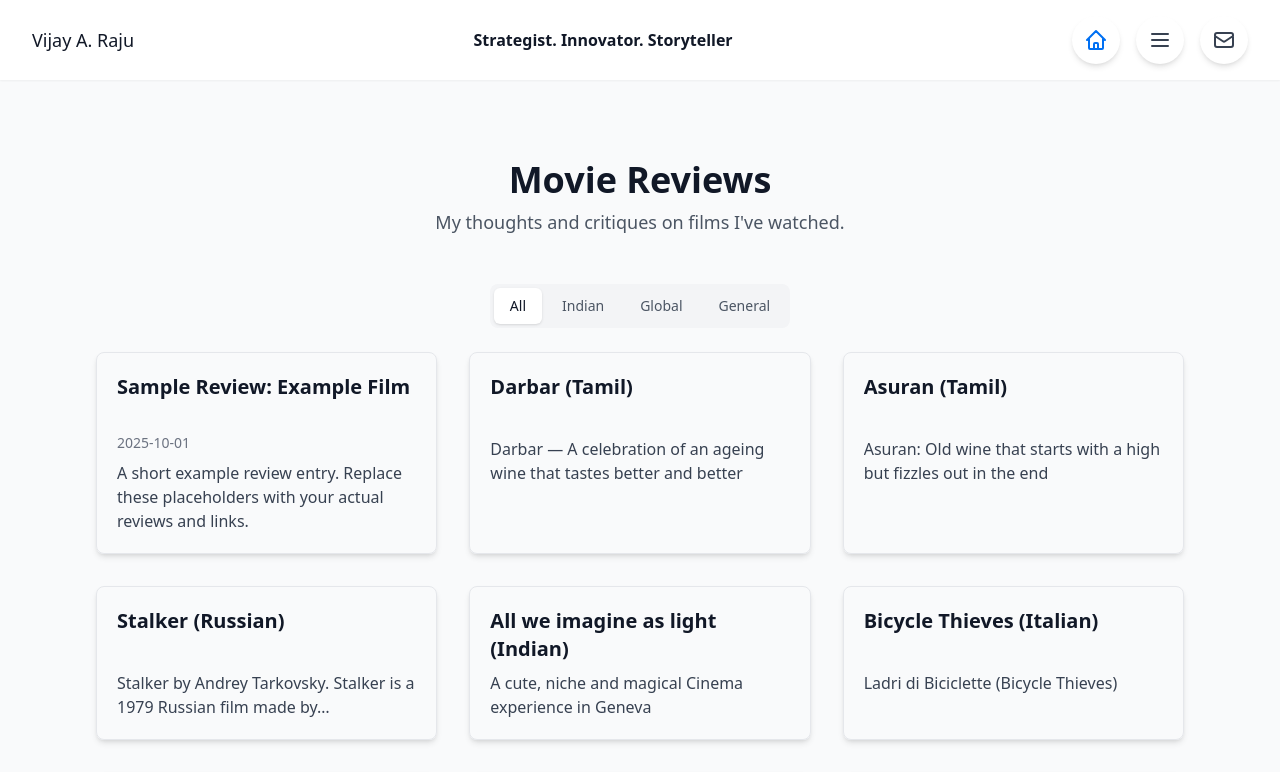
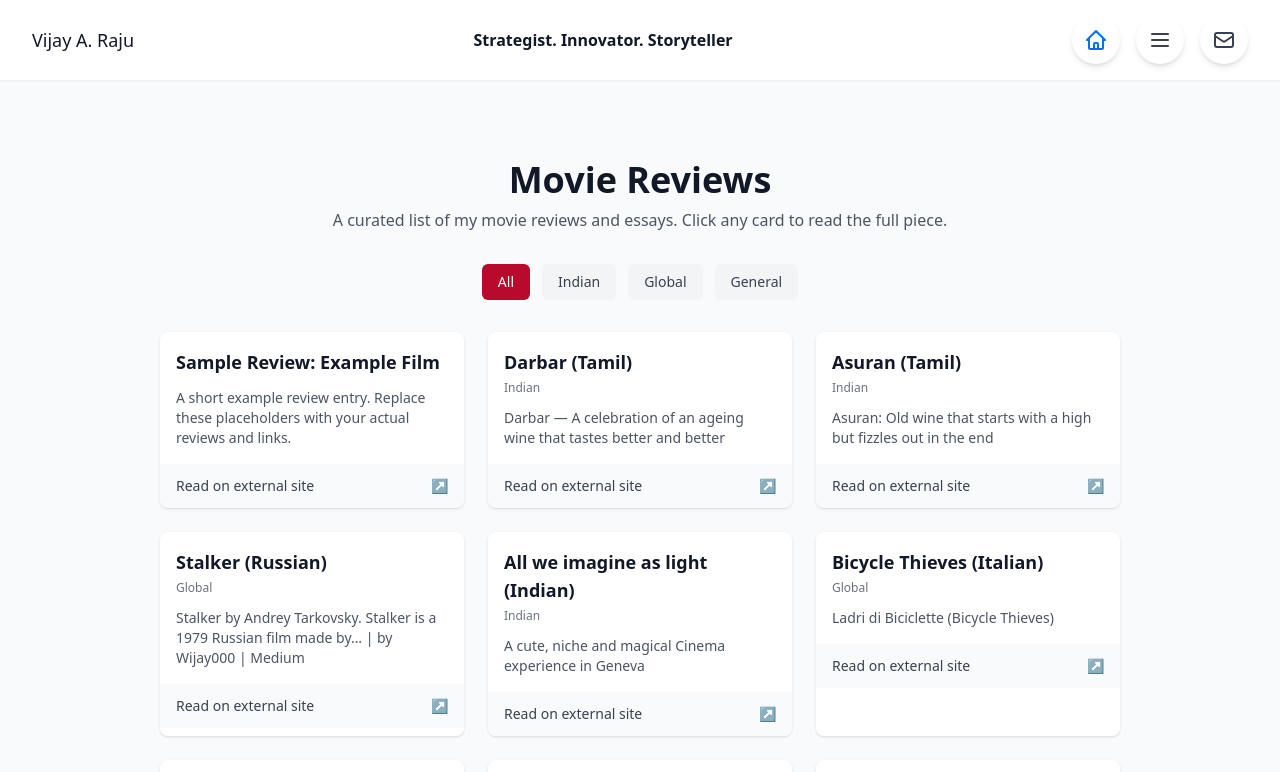
Before and after one commit to Wijay000/draft, a Next.js app: page /movie-reviews in a window 1280 px wide. Shown: the top 772 px of the page. Built offline with nearby package versions, Linux system fonts and the light colour scheme.

Commit message:
feat(ui): add Movie Reviews card and page

```diff
--- a/pages/admin.js
+++ b/pages/admin.js
@@ -1,77 +1,11 @@
-import { useState, useEffect } from 'react'
+import { useEffect } from 'react'
+import { useRouter } from 'next/router'
 
+// Admin page for Movie Reviews has been removed. Redirect to the homepage.
 export default function Admin() {
-  const [reviews, setReviews] = useState([])
-  const [form, setForm] = useState({ title: '', date: '', description: '', url: '' })
-  const [status, setStatus] = useState('')
-
+  const router = useRouter()
   useEffect(() => {
-    fetch('/api/reviews')
-      .then(r => r.json())
-      .then(data => setReviews(data))
-      .catch(() => setReviews([]))
-  }, [])
-
-  const addReview = () => {
-    if (!form.title) return
-    const next = [form, ...reviews]
-    setReviews(next)
-    setForm({ title: '', date: '', description: '', url: '' })
-  }
-
-  const removeReview = (index) => {
-    const next = reviews.filter((_, i) => i !== index)
-    setReviews(next)
-  }
-
-  const save = async () => {
-    setStatus('Saving...')
-    try {
-      const res = await fetch('/api/save-reviews', {
-        method: 'POST',
-        headers: { 'Content-Type': 'application/json' },
-        body: JSON.stringify(reviews)
-      })
-      const json = await res.json()
-      if (res.ok) setStatus('Saved — ' + (json.message || 'done'))
-      else setStatus('Error: ' + (json.error || res.statusText))
-    } catch (err) {
-      setStatus('Error: ' + err.message)
-    }
-  }
-
-  return (
-    <div className="max-w-4xl mx-auto px-4 sm:px-6 lg:px-8 py-12">
-      <h1 className="text-2xl font-bold mb-4">Admin — Movie Reviews</h1>
-
-      <div className="mb-6 grid grid-cols-1 sm:grid-cols-3 gap-3">
-        <input className="border p-2" placeholder="Title" value={form.title} onChange={e => setForm({ ...form, title: e.target.value })} />
-        <input className="border p-2" placeholder="Date" value={form.date} onChange={e => setForm({ ...form, date: e.target.value })} />
-        <input className="border p-2" placeholder="URL" value={form.url} onChange={e => setForm({ ...form, url: e.target.value })} />
-        <textarea className="border p-2 col-span-1 sm:col-span-3" placeholder="Description" value={form.description} onChange={e => setForm({ ...form, description: e.target.value })} />
-        <div className="col-span-1 sm:col-span-3 flex gap-2">
-          <button onClick={addReview} className="px-4 py-2 bg-gray-200 rounded">Add to list</button>
-          <button onClick={save} className="px-4 py-2 bg-[#b80a2c] text-white rounded">Save to repo</button>
-          <div className="ml-auto text-sm text-gray-600">{status}</div>
-        </div>
-      </div>
-
-      <h2 className="text-xl font-semibold mb-2">Current list</h2>
-      <div className="space-y-3">
-        {reviews.map((r, i) => (
-          <div key={i} className="p-3 border rounded flex items-start gap-3">
-            <div className="flex-1">
-              <div className="font-semibold">{r.title}</div>
-              <div className="text-sm text-gray-500">{r.date}</div>
-              <div className="text-sm mt-1">{r.description}</div>
-              <div className="text-sm text-blue-600 mt-1">{r.url}</div>
-            </div>
-            <div>
-              <button onClick={() => removeReview(i)} className="px-3 py-1 bg-red-100 text-red-700 rounded">Remove</button>
-            </div>
-          </div>
-        ))}
-      </div>
-    </div>
-  )
+    router.replace('/')
+  }, [router])
+  return null
 }
--- a/pages/movie-reviews.js
+++ b/pages/movie-reviews.js
@@ -1,93 +1,71 @@
 import { useState } from 'react'
 import reviews from '../data/reviews.json'
+import { motion } from 'framer-motion'
 
 export default function MovieReviews() {
-  // Show all reviews by default; tabs filter the list when selected
-  const [activeTab, setActiveTab] = useState('All')
+  const [tab, setTab] = useState('all')
 
-  const clean = (s) => {
-    if (!s) return s
-    // Remove the trailing ' | by Wijay000 | Medium' suffix if present and trim
-    return String(s).replace(/\s*\|\s*by\s*Wijay000\s*\|\s*Medium\s*$/i, '').trim()
-  }
+  const tabs = [
+    { key: 'all', label: 'All' },
+    { key: 'indian', label: 'Indian' },
+    { key: 'global', label: 'Global' },
+    { key: 'general', label: 'General' }
+  ]
 
-  const filtered = reviews.filter((r) => {
-    const region = r.region ? String(r.region).toLowerCase() : null
-    if (activeTab === 'All') return true
-    if (activeTab === 'Indian') return region === 'indian'
-    if (activeTab === 'Global') return region === 'global'
-    // General tab: include reviews explicitly marked general, and any without a region
-    return region === 'general' || !region
+  const filtered = reviews.filter(r => {
+    if (!r.region) return tab === 'all'
+    const region = String(r.region).toLowerCase()
+    if (tab === 'all') return true
+    return region === tab
   })
 
-  // Ensure only one Featured review: prefer the review whose cleaned title is exactly 'Stalker'
-  // No featured card: render filtered list directly
-  const listToRender = filtered
+  return (
+    <div className="max-w-5xl mx-auto px-4 sm:px-6 lg:px-8 py-12 sm:py-16">
+      <motion.div initial={{ opacity: 0, y: 10 }} animate={{ opacity: 1, y: 0 }} className="text-center mb-8">
+        <h1 className="text-3xl sm:text-4xl font-bold text-gray-900">Movie Reviews</h1>
+        <p className="text-gray-600 mt-2">A curated list of my movie reviews and essays. Click any card to read the full piece.</p>
+      </motion.div>
 
-
-
-  return (
-    <div className="max-w-6xl mx-auto px-4 sm:px-6 lg:px-8 py-12 sm:py-16">
-      <header className="mb-10 sm:mb-12 text-center">
-        <h1 className="text-3xl sm:text-4xl font-bold text-gray-900 mb-2">Movie Reviews</h1>
-        <p className="text-base sm:text-lg text-gray-600">My thoughts and critiques on films I've watched.</p>
-      </header>
-
-      {/* Tabs */}
-      <div className="flex justify-center mb-6">
-        <nav className="inline-flex rounded-lg bg-gray-100 p-1">
+      <div className="flex gap-3 mb-8 justify-center flex-wrap">
+        {tabs.map(t => (
           <button
-            onClick={() => setActiveTab('All')}
-            className={`px-4 py-2 rounded-md text-sm font-medium ${activeTab === 'All' ? 'bg-white shadow text-gray-900' : 'text-gray-600'}`}
+            key={t.key}
+            onClick={() => setTab(t.key)}
+            className={`px-4 py-2 rounded-md text-sm font-medium ${tab === t.key ? 'bg-[#b80a2c] text-white' : 'bg-gray-100 text-gray-700 hover:bg-gray-200'}`}
           >
-            All
+            {t.label}
           </button>
-          <button
-            onClick={() => setActiveTab('Indian')}
-            className={`ml-1 px-4 py-2 rounded-md text-sm font-medium ${activeTab === 'Indian' ? 'bg-white shadow text-gray-900' : 'text-gray-600'}`}
-          >
-            Indian
-          </button>
-          <button
-            onClick={() => setActiveTab('Global')}
-            className={`ml-1 px-4 py-2 rounded-md text-sm font-medium ${activeTab === 'Global' ? 'bg-white shadow text-gray-900' : 'text-gray-600'}`}
-          >
-            Global
-          </button>
-          <button
-            onClick={() => setActiveTab('General')}
-            className={`ml-1 px-4 py-2 rounded-md text-sm font-medium ${activeTab === 'General' ? 'bg-white shadow text-gray-900' : 'text-gray-600'}`}
-          >
-            General
-          </button>
-        </nav>
+        ))}
       </div>
 
-      {/* Featured card removed per user request - only list grid will render */}
-
-      <section>
-        {listToRender.length === 0 ? (
-          <p className="text-gray-600">No reviews available for this category.</p>
-        ) : (
-          <div className="grid grid-cols-1 sm:grid-cols-2 lg:grid-cols-3 gap-5 sm:gap-6 lg:gap-8">
-            {listToRender.map((r) => (
-            <a
-              key={r.title + (r.url || '')}
+      <div className="grid grid-cols-1 sm:grid-cols-2 lg:grid-cols-3 gap-6">
+        {filtered.map((r, i) => (
+          <motion.a
+            key={i}
             href={r.url}
             target="_blank"
             rel="noopener noreferrer"
-              className="block group rounded-lg border border-gray-200 p-5 shadow-md hover:shadow-xl transition-all"
+            initial={{ opacity: 0, y: 6 }}
+            animate={{ opacity: 1, y: 0 }}
+            transition={{ delay: i * 0.03 }}
+            className="group block rounded-lg overflow-hidden shadow hover:shadow-lg transition-all bg-white"
           >
-              <h2 className="text-lg sm:text-xl font-semibold text-gray-900 group-hover:text-[#b80a2c] transition-colors leading-snug line-clamp-2 min-h-[3.5rem]">
-                {clean(r.title)}
-              </h2>
-              {r.date && <p className="text-xs sm:text-sm text-gray-500 mt-1">{r.date}</p>}
-              {r.description && <p className="text-gray-700 text-sm sm:text-base mt-2 line-clamp-3">{clean(r.description)}</p>}
-            </a>
+            <div className="p-4">
+              <div className="flex items-start justify-between gap-3">
+                <div>
+                  <h3 className="text-lg font-semibold text-gray-900 group-hover:text-[#b80a2c]">{r.title}</h3>
+                  {r.region && <div className="text-xs text-gray-500 mt-1">{String(r.region).charAt(0).toUpperCase() + String(r.region).slice(1)}</div>}
+                </div>
+              </div>
+              {r.description && <p className="text-sm text-gray-600 mt-3 line-clamp-3">{r.description}</p>}
+            </div>
+            <div className="px-4 py-3 bg-gray-50 text-sm text-gray-700 flex items-center justify-between">
+              <div>Read on external site</div>
+              <div className="text-gray-500">↗</div>
+            </div>
+          </motion.a>
         ))}
       </div>
-        )}
-      </section>
     </div>
   )
 }
```
Lines whose indentation alone changed are shown as unchanged.
